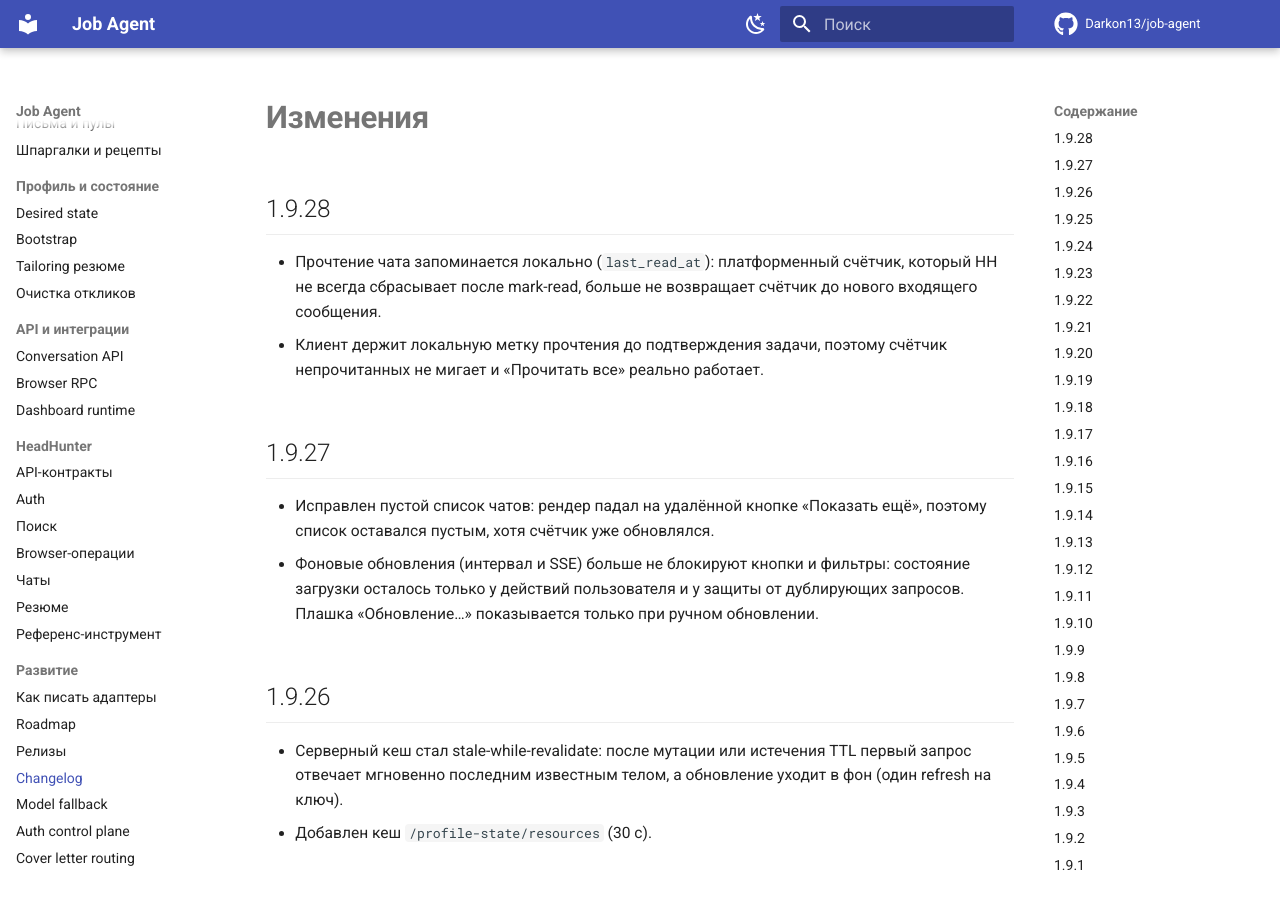
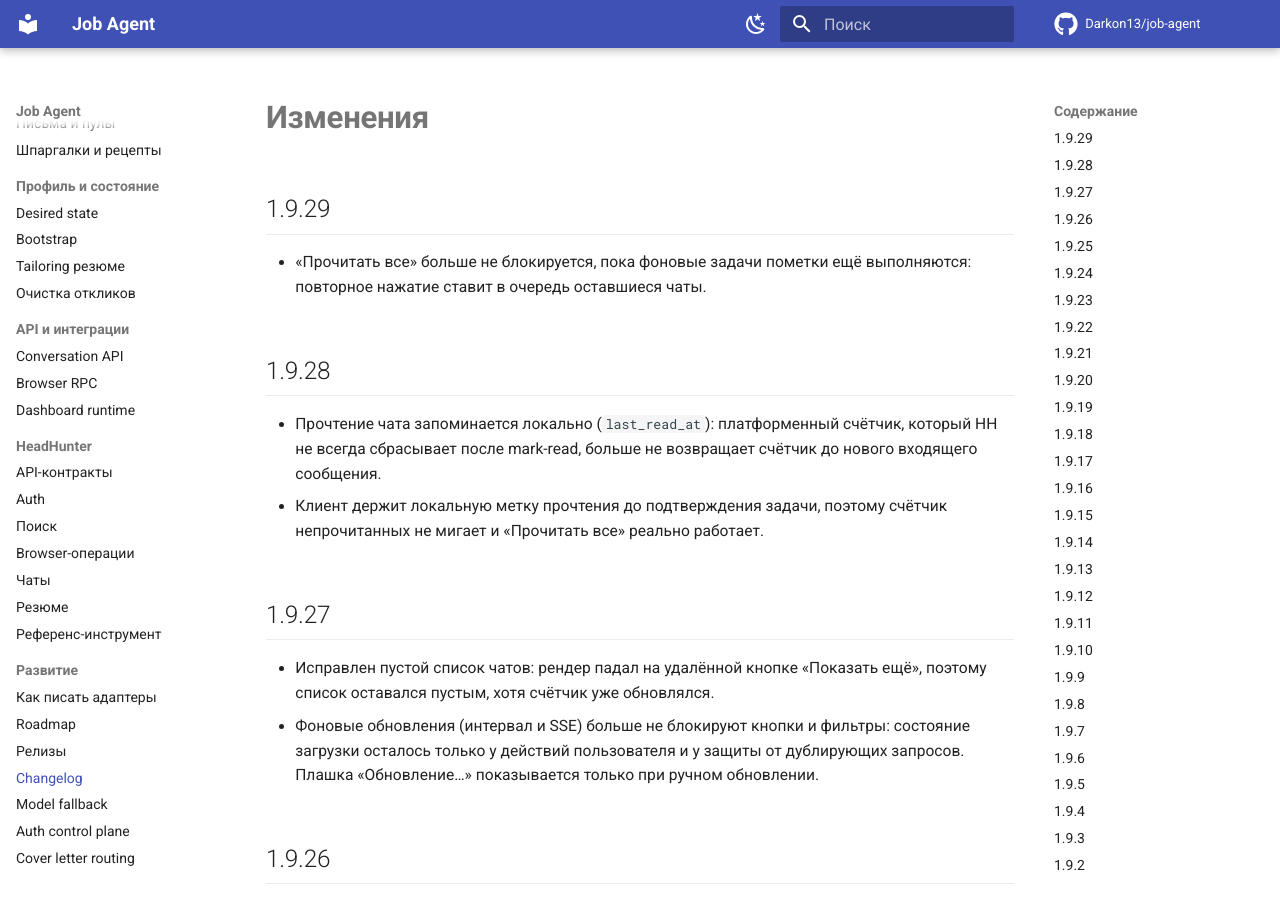
Before and after one commit to Darkon13/job-agent, an MkDocs documentation site: the page built from docs/changelog.md, in a window 1280 px wide and 900 px high. Built offline with MkDocs 1.6.1 and Material for MkDocs 9.7.7, drawn with Linux system fonts in a browser that asks for light colours; comment, search, counter and statistics services are not loaded.

Commit message:
fix(dashboard): keep the mark-all-read button usable while tasks run

```diff
--- a/docs/changelog.md
+++ b/docs/changelog.md
@@ -1,4 +1,9 @@
 # Изменения
+
+## 1.9.29
+
+- «Прочитать все» больше не блокируется, пока фоновые задачи пометки ещё
+  выполняются: повторное нажатие ставит в очередь оставшиеся чаты.
 
 ## 1.9.28
 
```
Also changed, not shown: docs/releasing.md (+4 -4 lines), 4 other files.
